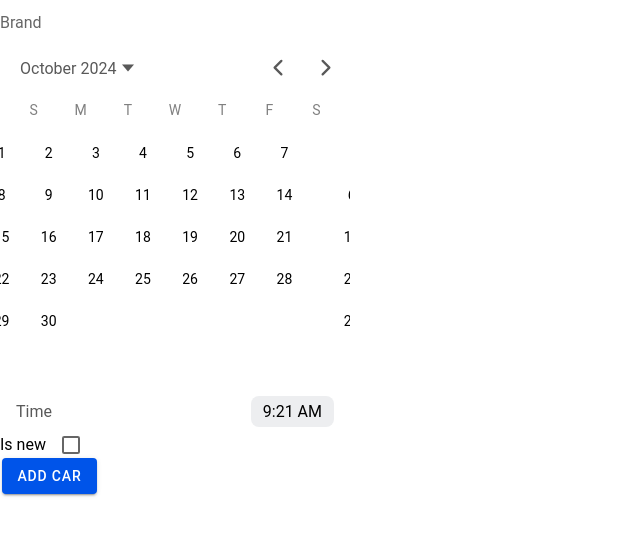
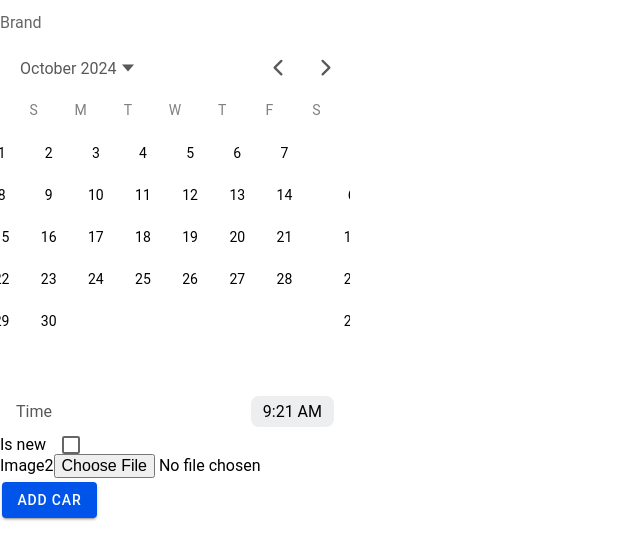
Before and after one commit to Vlad123abc/lab_mobile, a React (Vite) app: page /carsadd in a window 1280 px wide. Shown: the top 560 px of the page, without its empty margins (0-640 px from the left). Built offline with nearby package versions, Linux system fonts and the light colour scheme.

Commit message:
Work in progress: images

```diff
--- a/src/pages/AddCarPage.tsx
+++ b/src/pages/AddCarPage.tsx
@@ -1,11 +1,18 @@
 import React, { useContext, useEffect } from "react";
-import { IonButton, IonCheckbox, IonDatetime, IonInput } from "@ionic/react";
+import {
+  IonButton,
+  IonCheckbox,
+  IonDatetime,
+  IonInput,
+  IonLabel,
+} from "@ionic/react";
 import { CarAction, CarProps } from "./CarProps";
 import axios from "axios";
 import { useHistory } from "react-router";
 import { AuthContext } from "../App";
 import { ActionsContext } from "../App";
 import { processActionQueue } from "../App";
+
 const AddCarPage = (): React.JSX.Element => {
   const { token } = useContext(AuthContext);
   const { actions: actions, setActions: setActions } =
@@ -18,6 +25,24 @@ const AddCarPage = (): React.JSX.Element => {
     car_image: "",
   });
   const history = useHistory();
+  const handleFileChange = (e: React.ChangeEvent<HTMLInputElement>) => {
+    console.log("handle file change!");
+    const file = e.target.files?.[0];
+
+    console.log("file is:", file);
+    if (file) {
+      console.log("going to read the:", file);
+
+      const reader = new FileReader();
+      reader.onloadend = () => {
+        console.log("the image blob we read:", reader.result as string);
+        setCar((prevState) => {
+          return { ...prevState, car_image: reader.result as string };
+        });
+      };
+      reader.readAsDataURL(file);
+    }
+  };
 
   return (
     <div>
@@ -49,6 +74,23 @@ const AddCarPage = (): React.JSX.Element => {
         Is new
       </IonCheckbox>
       <div>
+        {" "}
+        {car.car_image && (
+          <div style={{ marginTop: "20px" }}>
+            <img
+              src={car.car_image}
+              alt="Car Preview"
+              style={{ width: "100%", maxWidth: "300px", height: "auto" }}
+            />
+          </div>
+        )}
+      </div>
+      <div>
+        <IonLabel position="stacked">Image2</IonLabel>
+        <input type="file" accept="image/*" onChange={handleFileChange} />
+      </div>
+
+      <div>
         <IonButton
           onClick={() => {
             let action: CarAction = {
--- a/src/pages/CarList.tsx
+++ b/src/pages/CarList.tsx
@@ -9,6 +9,7 @@ import {
   IonRow,
   IonCol,
   IonInput,
+  IonContent,
 } from "@ionic/react";
 import { useHistory } from "react-router";
 import { CarsContext } from "../App";
@@ -42,6 +43,7 @@ const CarList = (): React.JSX.Element => {
   }
 
   return (
+    <IonContent>
       <div>
         <div>
           <NetworkStatus />
@@ -117,6 +119,7 @@ const CarList = (): React.JSX.Element => {
           </IonButton>
         </div>
       </div>
+    </IonContent>
   );
 };
 
```
Lines whose indentation alone changed are shown as unchanged.
